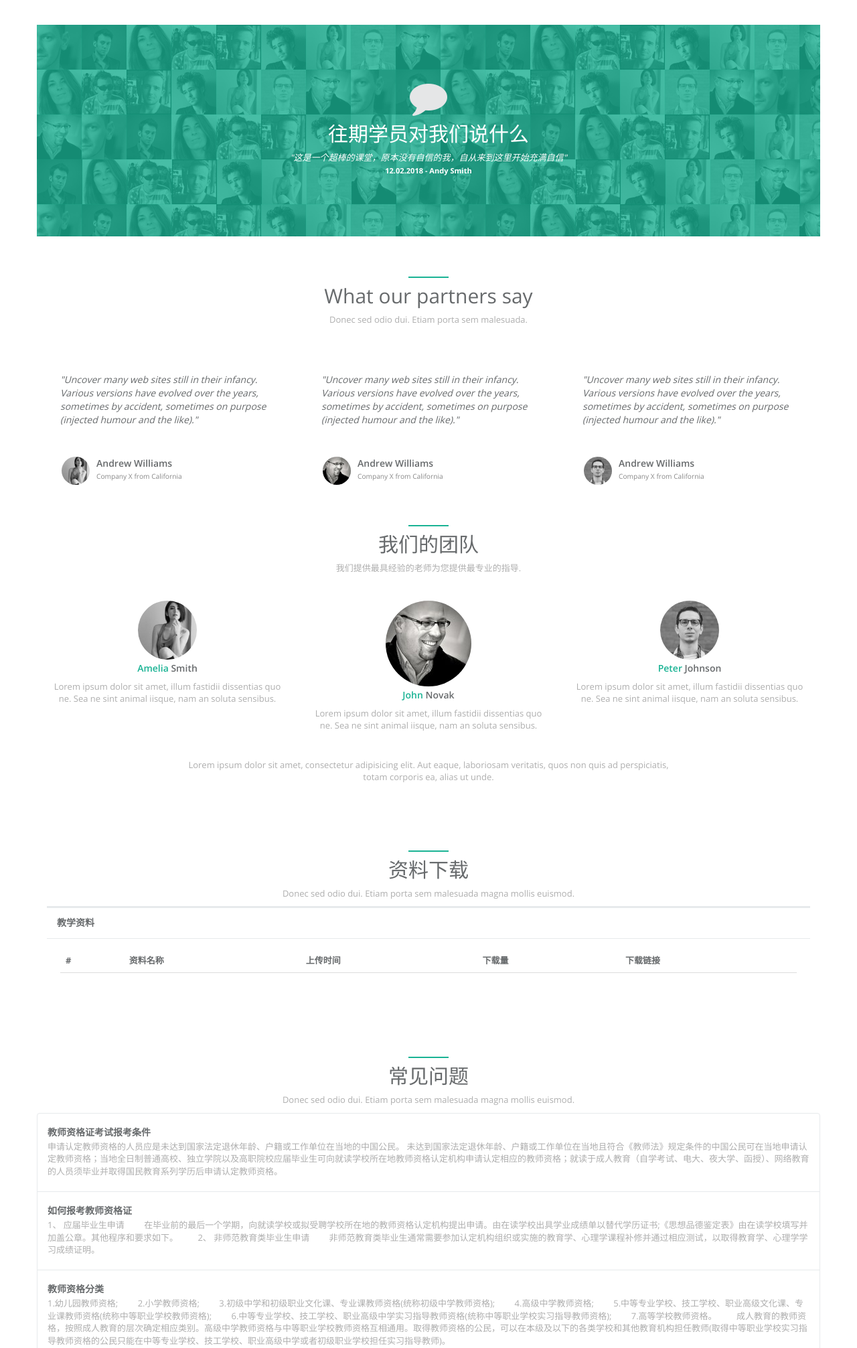
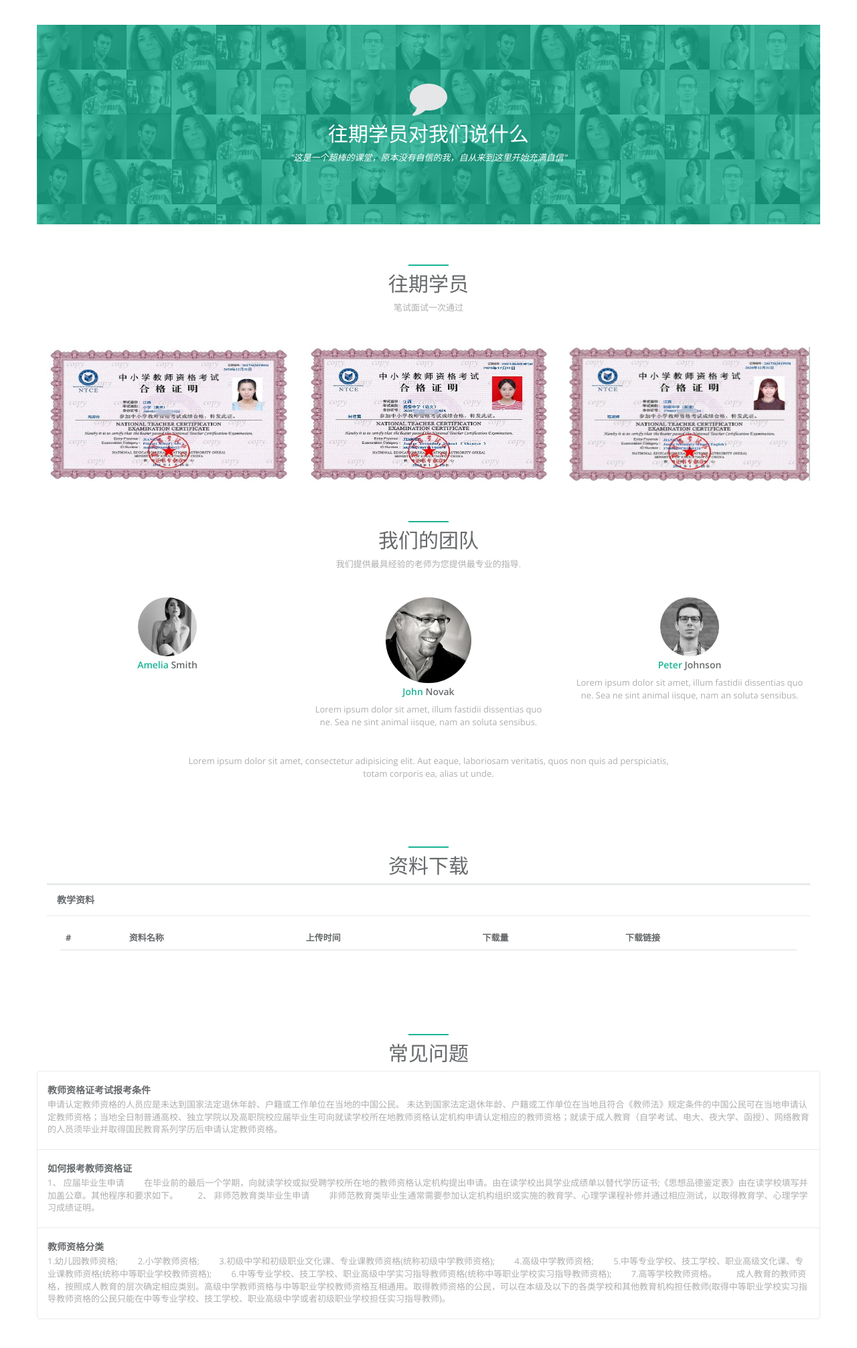
Before and after one commit to saury2013/ks_edu, a Django app: page / in a window 1280 px wide. Shown: the part 2908-4921 px from the top of the page at 67% size. Run offline with Django 3.2, Linux system fonts and the light colour scheme; data comes from the database, SQL or seed files in the repository; both versions use the stored data as it was after the commit; data that the repository does not hold is empty; some libraries are stand-ins or nearby versions.

Commit message:
beautify UI

```diff
--- a/ks_crm/forms.py
+++ b/ks_crm/forms.py
@@ -79,7 +79,7 @@ class ProfileForm(forms.Form):
     password = forms.CharField(widget=widgets.TextInput(attrs={'class':'form-control','readonly':'readonly'}))
     true_name = forms.CharField(widget=widgets.TextInput(attrs={'class':'form-control'}),required=False)
     stu_num = forms.IntegerField(widget=widgets.TextInput(attrs={'class':'form-control'}),required=False)
-    grade = forms.IntegerField(widget=widgets.Select(choices=[('1', '大一'), ('2', '大二'), ('3', '大三'), ('4', '大四')],attrs={'class':'form-control'}))
+    grade = forms.CharField(widget=widgets.TextInput(attrs={'class': 'form-control',"placeholder":"如：2018级"}),required=False)
     degree = forms.IntegerField(widget=widgets.Select(choices=[('0', '专科'), ('1', '本科')],attrs={'class':'form-control'}))
     isteacher = forms.IntegerField(widget=widgets.Select(choices=[('0', '是'), ('1', '否')],attrs={'class':'form-control'}))
     ismakeup = forms.IntegerField(widget=widgets.Select(choices=[('0', '是'), ('1', '否')],attrs={'class':'form-control'}))
--- a/ks_crm/models.py
+++ b/ks_crm/models.py
@@ -149,8 +149,7 @@ class UserProfile(AbstractBaseUser,PermissionsMixin):
     true_name = models.CharField(max_length=32, blank=True, null=True)
     name = models.CharField(max_length=32, blank=True, null=True)
     stu_num = models.IntegerField(blank=True, null=True)
-    grade_choices = (('1', '大一'), ('2', '大二'), ('3', '大三'), ('4', '大四'))
-    grade = models.SmallIntegerField(choices=grade_choices, default=1)
+    grade = models.CharField(max_length=32, default="")
     profession = models.CharField(max_length=32, blank=True, null=True)
     ID_num = models.IntegerField(blank=True, null=True)
     degree_choices = (('0', '专科'), ('1', '本科'))
--- a/templates/front_desk/index.html
+++ b/templates/front_desk/index.html
@@ -265,7 +265,7 @@
                     <i>"这是一个超棒的课堂，原本没有自信的我，自从来到这里开始充满自信"</i>
                 </div>
                 <small>
-                    <strong>12.02.2018 - Andy Smith</strong>
+                    <strong></strong>
                 </small>
             </div>
         </div>
@@ -274,60 +274,63 @@
         <div class="row">
             <div class="col-lg-12 text-center">
                 <div class="navy-line"></div>
-                <h1>What our partners say</h1>
-                <p>Donec sed odio dui. Etiam porta sem malesuada. </p>
+                <h1>往期学员</h1>
+                <p>笔试面试一次通过 </p>
             </div>
         </div>
         <div class="row features-block">
             <div class="col-lg-4">
-                <div class="bubble">
-                    "Uncover many web sites still in their infancy. Various versions have evolved over the years, sometimes by accident, sometimes on purpose (injected humour and the like)."
-                </div>
-                <div class="comments-avatar">
-                    <a href="" class="pull-left">
-                        <img alt="image" src="static/bootstrap/img/avatar3.jpg">
-                    </a>
-                    <div class="media-body">
-                        <div class="commens-name">
-                            Andrew Williams
-                        </div>
-                        <small class="text-muted">Company X from California</small>
-                    </div>
-                </div>
+                <img src="static/bootstrap/img/stu1.jpg" style="height: 200px;width: 100%;">
+{#                <div class="bubble">#}
+{#                    #}
+{#                </div>#}
+{#                <div class="comments-avatar">#}
+{#                    <a href="" class="pull-left">#}
+{#                        <img alt="image" src="static/bootstrap/img/avatar3.jpg">#}
+{#                    </a>#}
+{#                    <div class="media-body">#}
+{#                        <div class="commens-name">#}
+{#                            Andrew Williams#}
+{#                        </div>#}
+{#                        <small class="text-muted">Company X from California</small>#}
+{#                    </div>#}
+{#                </div>#}
             </div>
 
             <div class="col-lg-4">
-                <div class="bubble">
-                    "Uncover many web sites still in their infancy. Various versions have evolved over the years, sometimes by accident, sometimes on purpose (injected humour and the like)."
-                </div>
-                <div class="comments-avatar">
-                    <a href="" class="pull-left">
-                        <img alt="image" src="static/bootstrap/img/avatar1.jpg">
-                    </a>
-                    <div class="media-body">
-                        <div class="commens-name">
-                            Andrew Williams
-                        </div>
-                        <small class="text-muted">Company X from California</small>
-                    </div>
-                </div>
+                <img src="static/bootstrap/img/stu2.jpg" style="height: 200px;width: 100%;">
+{#                <div class="bubble">#}
+{#                    "Uncover many web sites still in their infancy. Various versions have evolved over the years, sometimes by accident, sometimes on purpose (injected humour and the like)."#}
+{#                </div>#}
+{#                <div class="comments-avatar">#}
+{#                    <a href="" class="pull-left">#}
+{#                        <img alt="image" src="static/bootstrap/img/avatar1.jpg">#}
+{#                    </a>#}
+{#                    <div class="media-body">#}
+{#                        <div class="commens-name">#}
+{#                            Andrew Williams#}
+{#                        </div>#}
+{#                        <small class="text-muted">Company X from California</small>#}
+{#                    </div>#}
+{#                </div>#}
             </div>
 
             <div class="col-lg-4">
-                <div class="bubble">
-                    "Uncover many web sites still in their infancy. Various versions have evolved over the years, sometimes by accident, sometimes on purpose (injected humour and the like)."
-                </div>
-                <div class="comments-avatar">
-                    <a href="" class="pull-left">
-                        <img alt="image" src="static/bootstrap/img/avatar2.jpg">
-                    </a>
-                    <div class="media-body">
-                        <div class="commens-name">
-                            Andrew Williams
-                        </div>
-                        <small class="text-muted">Company X from California</small>
-                    </div>
-                </div>
+                <img src="static/bootstrap/img/stu3.png" style="height: 200px;width: 100%;">
+{#                <div class="bubble">#}
+{#                    "Uncover many web sites still in their infancy. Various versions have evolved over the years, sometimes by accident, sometimes on purpose (injected humour and the like)."#}
+{#                </div>#}
+{#                <div class="comments-avatar">#}
+{#                    <a href="" class="pull-left">#}
+{#                        <img alt="image" src="static/bootstrap/img/avatar2.jpg">#}
+{#                    </a>#}
+{#                    <div class="media-body">#}
+{#                        <div class="commens-name">#}
+{#                            Andrew Williams#}
+{#                        </div>#}
+{#                        <small class="text-muted">Company X from California</small>#}
+{#                    </div>#}
+{#                </div>#}
             </div>
         </div>
     </div>
@@ -344,7 +347,7 @@
                 <div class="team-member">
                     <img src="static/bootstrap/img/avatar3.jpg" class="img-responsive img-circle img-small" alt="">
                     <h4><span class="navy">Amelia</span> Smith</h4>
-                    <p>Lorem ipsum dolor sit amet, illum fastidii dissentias quo ne. Sea ne sint animal iisque, nam an soluta sensibus. </p>
+{#                    <p>Lorem ipsum dolor sit amet, illum fastidii dissentias quo ne. Sea ne sint animal iisque, nam an soluta sensibus. </p>#}
 {#                    <ul class="list-inline social-icon">#}
 {#                        <li><a href="#"><i class="fa fa-twitter"></i></a>#}
 {#                        </li>#}
@@ -399,7 +402,7 @@
             <div class="col-lg-12 text-center">
                 <div class="navy-line"></div>
                 <h1>资料下载</h1>
-                <p>Donec sed odio dui. Etiam porta sem malesuada magna mollis euismod. </p>
+{#                <p>Donec sed odio dui. Etiam porta sem malesuada magna mollis euismod. </p>#}
             </div>
         </div>
         <div class="ibox float-e-margins">
@@ -443,7 +446,7 @@
             <div class="col-lg-12 text-center">
                 <div class="navy-line"></div>
                 <h1>常见问题</h1>
-                <p>Donec sed odio dui. Etiam porta sem malesuada magna mollis euismod. </p>
+{#                <p>Donec sed odio dui. Etiam porta sem malesuada magna mollis euismod. </p>#}
             </div>
         </div>
 
@@ -478,44 +481,31 @@
             <div class="col-lg-12 text-center">
                 <div class="navy-line"></div>
                 <h1>联系我们</h1>
-                <p>Donec sed odio dui. Etiam porta sem malesuada magna mollis euismod.</p>
+                <p>如有任何问题，欢迎来跟我们一起探讨</p>
             </div>
         </div>
         <div class="row m-b-lg">
             <div class="col-lg-3 col-lg-offset-3">
                 <address>
-                    <strong><span class="navy">ThreeFish, Inc.</span></strong><br/>
-                    795 Folsom Ave, Suite 600<br/>
-                    San Francisco, CA 94107<br/>
-                    <abbr title="Phone">P:</abbr> (123) 456-7890
+                    <strong><span class="navy">科师教育</span></strong><br/>
+                    地址：南昌市学府大道589号   <br/>
+                    江西科技师范大学<br/>
+                    科悦广场二楼<br/>
+                    <abbr title="Phone">联系电话：</abbr> 13257919919（微信）屈老师
                 </address>
             </div>
             <div class="col-lg-4">
-                <p class="text-color">
-                    Consectetur adipisicing elit. Aut eaque, totam corporis laboriosam veritatis quis ad perspiciatis, totam corporis laboriosam veritatis, consectetur adipisicing elit quos non quis ad perspiciatis, totam corporis ea,
-                </p>
-            </div>
-        </div>
-        <div class="row">
-            <div class="col-lg-12 text-center">
-                <a href="mailto:saury2011@sina.com" class="btn btn-primary">联系我们</a>
-                <p class="m-t-sm">
-                    Or follow us on social platform
-                </p>
                 <ul class="list-inline social-icon">
-{#                    <li><a href="#"><i class="fa fa-weibo"></i></a>#}
-{#                    </li>#}
-{#                    <li><a href="#"><i class="fa fa-qq"></i></a>#}
-{#                    </li>#}
-{#                    <li><a href="#"><i class="fa fa-wechat"></i></a>#}
-{#                    </li>#}
-                    <li><img src="static/bootstrap/img/landing/2dpic.jpg" style="height: 100px;width: 100px;"></li>
+                    <li><img src="static/bootstrap/img/wx.png" style="height: 100px;width: 100px;"></li>
+                    <li><img src="static/bootstrap/img/gzh.jpg" style="height: 100px;width: 100px;"></li>
+                    <li><img src="static/bootstrap/img/qq.jpg" style="height: 100px;width: 100px;"></li>
                 </ul>
             </div>
         </div>
+
         <div class="row">
             <div class="col-lg-8 col-lg-offset-2 text-center m-t-lg m-b-lg">
-                <p><strong>&copy; 2018 ThreeFish</strong><br/> consectetur adipisicing elit. Aut eaque, laboriosam veritatis, quos non quis ad perspiciatis, totam corporis ea, alias ut unde.</p>
+                <p><strong>&copy; 2018 ThreeFish</strong><br/> </p>
             </div>
         </div>
     </div>
```
Also changed, not shown: templates/ks_crm/profile_editors.html (+10 -10 lines), templates/ks_crm/video.html (+5 -3 lines), templates/login.html (+7 -12 lines), templates/register.html (+9 -11 lines), db.sqlite3, ks_crm/migrations/0016_auto_20180830_2122.py (added), static/bootstrap/img/gzh.jpg (added), static/bootstrap/img/logo1.jpg (added), static/bootstrap/img/logo2.png (added), static/bootstrap/img/qq.jpg (added), static/bootstrap/img/stu1.jpg (added), static/bootstrap/img/stu2.jpg (added), static/bootstrap/img/stu3.png (added), static/bootstrap/img/wx.png (added), 1 other file.
